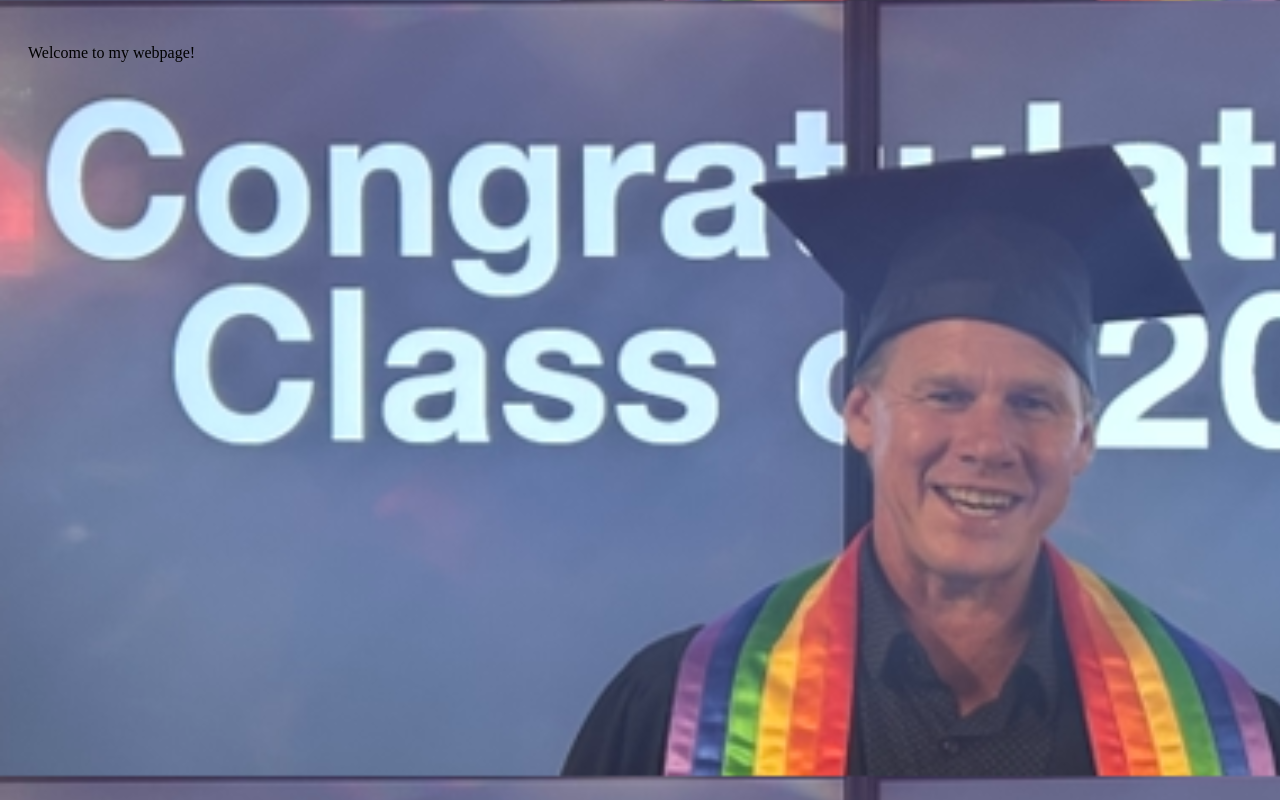
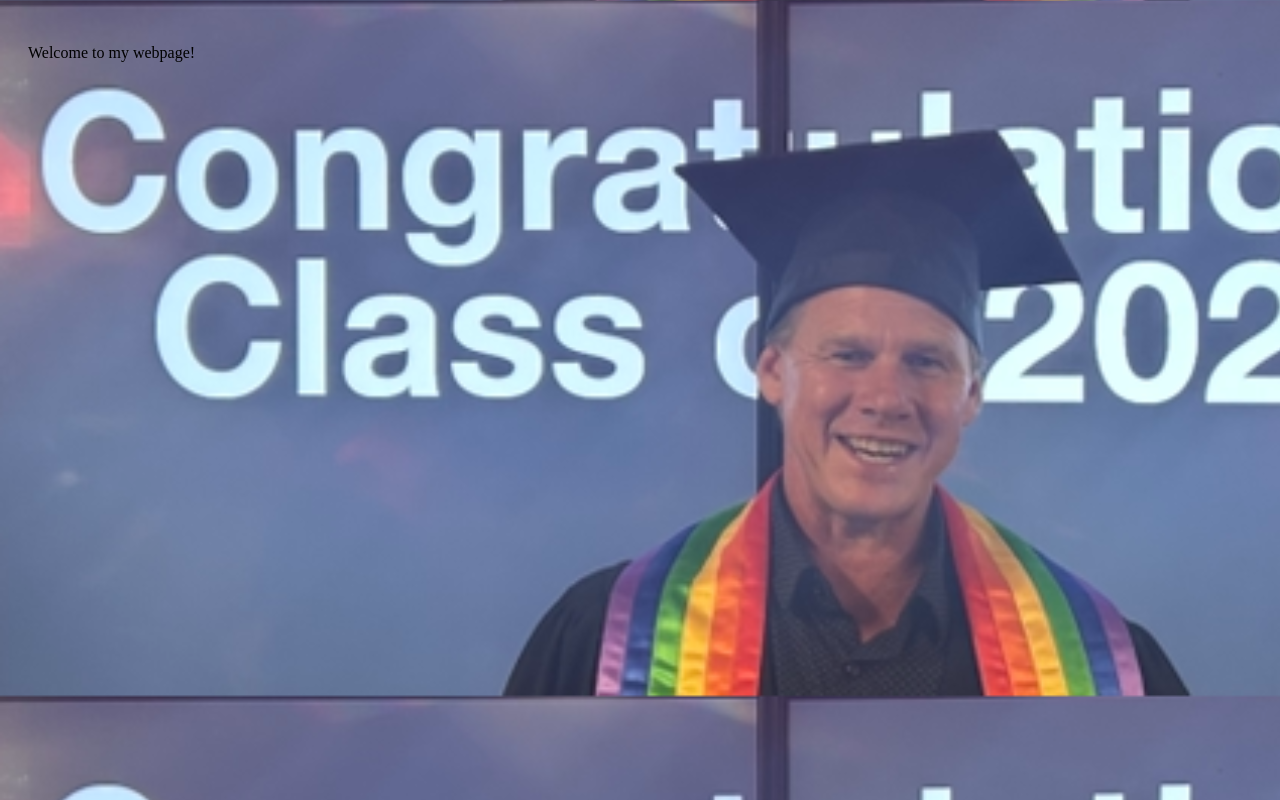
Before and after one commit to BenDempsey/bensBestBytes, a plain HTML site: page index.html in a window 1280 px wide. Drawn offline with Linux system fonts and the light colour scheme.

Commit message:
Update index.html

```diff
--- a/index.html
+++ b/index.html
@@ -9,7 +9,7 @@
             background-size: cover; /* This will make the background cover the entire page */
             margin: 20; /* Remove default margin */
             padding: 20px; /* Add padding if needed */
-            height: 90vh; /* Make sure the body takes the full height of the viewport */
+            height: 80vh; /* Make sure the body takes the full height of the viewport */
         }
     </style>
 </head>
```
